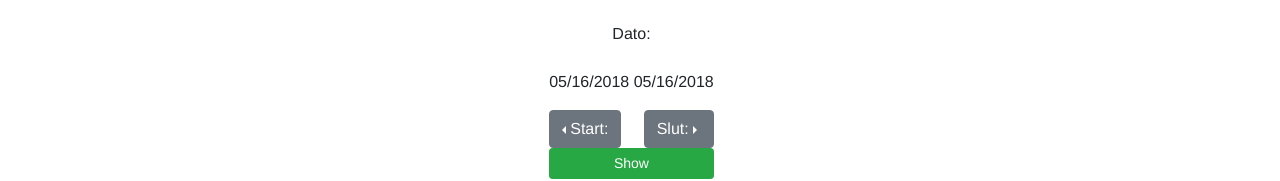
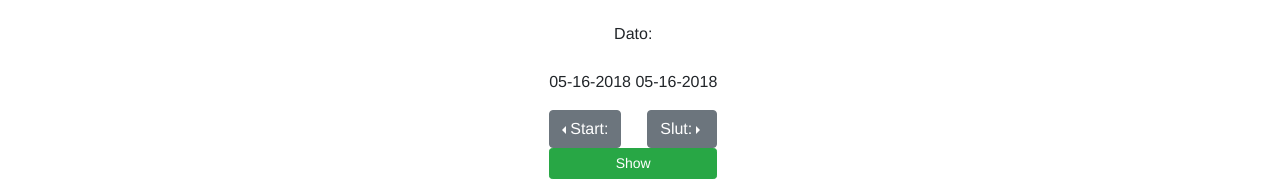
Before and after one commit to GertMadsen/CA3, a React (Create React App) app in the folder Web Client/: page / in a window 1280 px wide. Shown: the part 400-581 px from the top of the page. Built offline with nearby package versions, Linux system fonts and the light colour scheme.

Commit message:
feat59done

```diff
--- a/Web Client/src/App.js
+++ b/Web Client/src/App.js
@@ -21,7 +21,7 @@ function getFormattedDate(date) {
   var day = date.getDate().toString();
   day = day.length > 1 ? day : '0' + day;
 
-  return month + '/' + day + '/' + year;
+  return month + '-' + day + '-' + year;
 }
 
 class RentCar extends Component {
@@ -40,11 +40,24 @@ class RentCar extends Component {
 
   onChangeStart(date) {
     this.props.setDateStart(date)
-    console.log("Start: " + getFormattedDate(date));
+    if(this.props.startDate === this.props.endDate){
+      this.props.setDateURL("");
+    }else{
+      let start = getFormattedDate(this.props.startDate)
+      let end = getFormattedDate(this.props.endDate)
+      this.props.setDateURL("?start:"+ start + "&end:"+ end)
+    }
+
   }
   onChangeEnd(date) {
     this.props.setDateEnd(date)
-    console.log("End: " + getFormattedDate(date));
+    if(this.props.startDate === this.props.endDate){
+      this.props.setDateURL("");
+    }else{
+      let start = getFormattedDate(this.props.startDate)
+      let end = getFormattedDate(this.props.endDate)
+      this.props.setDateURL("?start:"+ start + "&end:"+ end)
+    }
   }
 
   handleChangeLocation(event) {
@@ -492,7 +505,7 @@ class App extends Component {
   constructor(props) {
     super(props);
     this.state = {
-      loggedIn: false, locationURL: "", categoryURL: "", locValue: "", catValue: "", returnURL: "",
+      loggedIn: false, locationURL: "", categoryURL: "", dateURL: "",locValue: "", catValue: "", returnURL: "",
       user: { firstname: "", lastname: "", email: "" }, startDate: new Date(), endDate: new Date()
     }
   }
@@ -501,6 +514,10 @@ class App extends Component {
   }
   setDateEnd = (date) => {
     this.setState({endDate: date})
+  }
+
+  setDateURL = (url) => {
+    this.setState({ dateURL: url });
   }
 
   setLocationURL = (url) => {
@@ -553,7 +570,7 @@ class App extends Component {
 
           <Router>
             <Switch>
-              <Route exact path="/" render={(props) => <RentCar catValue={this.state.catValue} setCatValue={this.setCatValue} locValue={this.state.locValue} setLocValue={this.setLocValue} setCategoryURL={this.setCategoryURL} setLocationURL={this.setLocationURL} setDateEnd={this.setDateEnd} setDateStart={this.setDateStart} startDate={this.state.startDate} endDate={this.state.endDate}
+              <Route exact path="/" render={(props) => <RentCar catValue={this.state.catValue} setCatValue={this.setCatValue} locValue={this.state.locValue} setLocValue={this.setLocValue} setCategoryURL={this.setCategoryURL} setLocationURL={this.setLocationURL} setDateEnd={this.setDateEnd} setDateStart={this.setDateStart} startDate={this.state.startDate} endDate={this.state.endDate} setDateURL={this.setDateURL}
               {...props} />} />
               <Route path="/showallcars" render={(props) => <ShowCars setReturnURL={this.setReturnURL} fetchURL="" {...props} />} />
               <Route path="/showloccars" render={(props) => <ShowCars setReturnURL={this.setReturnURL} fetchURL={this.state.locationURL} {...props} />} />
```
